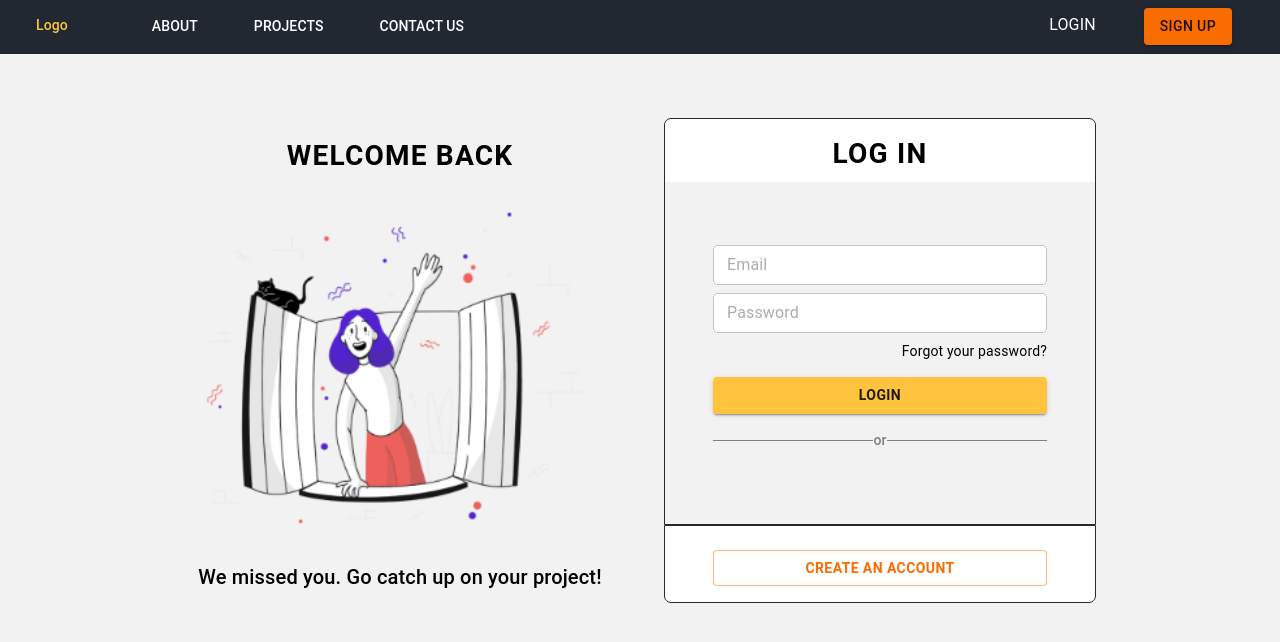
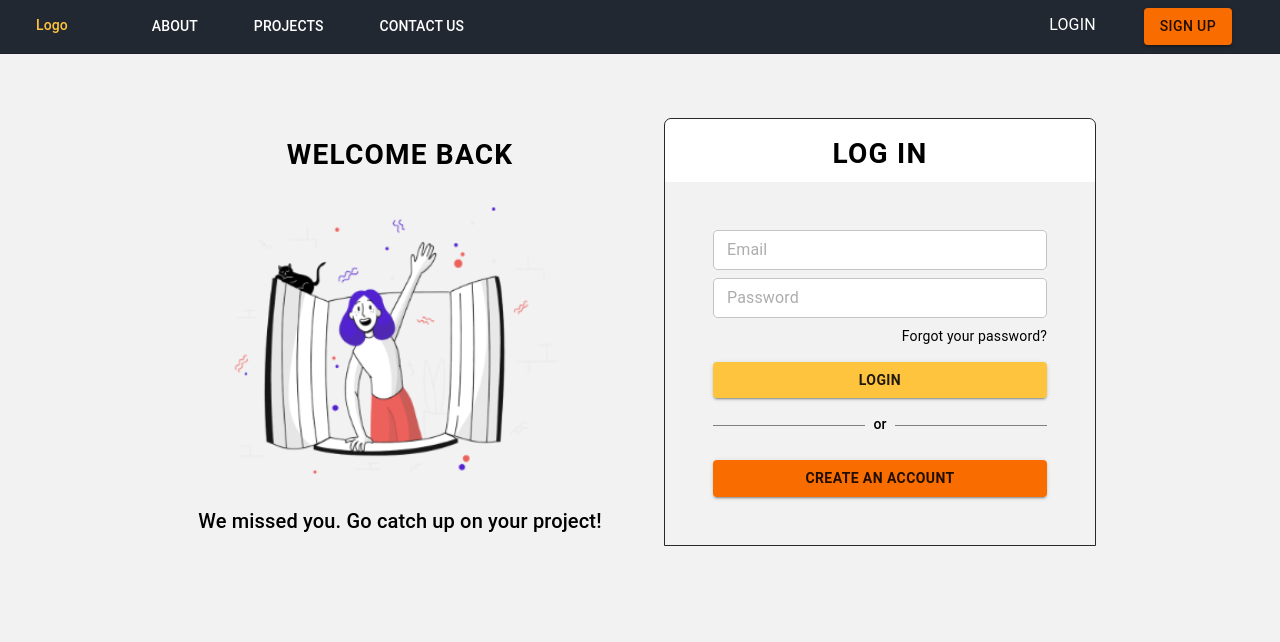
Before and after one commit to CodeAgainstRacism/codeagainstracism.org, a React (Create React App) app in the folder frontend/: page /login in a window 1280 px wide. Shown: the top 642 px of the page. Built offline with nearby package versions, Linux system fonts and the light colour scheme.

Commit message:
Change the UI of Log in page

```diff
--- a/frontend/src/pages/LogIn.jsx
+++ b/frontend/src/pages/LogIn.jsx
@@ -36,7 +36,6 @@ const LoginStyles = makeStyles((theme) => ({
   dividerContainer: {
     display: "flex",
     alignItems: "center",
-    color: "#808080",
     width: "100%",
     padding: theme.spacing(1, 0),
   },
@@ -59,8 +58,8 @@ const LoginStyles = makeStyles((theme) => ({
   imageContainer: {
     display: "flex",
     justifyContent: "center",
-    width: "350px",
-    height: "350px",
+    width: "300px",
+    height: "300px",
   },
   formContainer: {
     width: "100%",
@@ -79,11 +78,11 @@ const LoginStyles = makeStyles((theme) => ({
     borderRadius: "7px 7px 0px 0px",
   },
   formBody: {
-    fontSize: theme.spacing(1.5),
+    ontSize: theme.spacing(1.5),
     minWidth: "350px",
     minHeight: "350px",
     overflow: "auto",
-    padding: theme.spacing(0, 6),
+    padding: theme.spacing(6, 6),
   },
   formFooter: {
     width: "100%",
@@ -199,7 +198,12 @@ export default function LogIn(props) {
                     Log In
                   </Typography>
                 </Grid>
-                <Grid item container className={classes.formBody} spacing={1} direction="column"
+                <Grid
+                  item
+                  container
+                  className={classes.formBody}
+                  spacing={1}
+                  direction="column"
                   justify="center"
                 >
                   {/** Right Grid **/}
@@ -251,7 +255,9 @@ export default function LogIn(props) {
                       color="inherit"
                       underline="none"
                     >
-                      <Typography variant="body2" >Forgot your password?</Typography>
+                      <Typography variant="body2">
+                        Forgot your password?
+                      </Typography>
                     </Link>
                   </Grid>
 
@@ -267,7 +273,6 @@ export default function LogIn(props) {
                     </Button>
                   </Grid>
                   {/**Divider with text "or" in between */}
-
                   <Grid item xs={12}>
                     <Divider
                       dividerContainer={classes.dividerContainer}
@@ -275,34 +280,38 @@ export default function LogIn(props) {
                       theme={theme}
                     />
                   </Grid>
-                </Grid>
-              </Grid>
-              <Container className={classes.formFooter}>
+
+                  <Grid item xs={12}>
                     <Button
                       component={RouterLink}
                       to="/signup"
                       fullWidth={true}
                       color="secondary"
-                  variant="outlined"
+                      variant="contained"
                       className={classes.actionButton}
                     >
                       Create an Account
                     </Button>
-              </Container>
                   </Grid>
                 </Grid>
-
+              </Grid>
+            </Grid>
+          </Grid>
         </Container>
       </main>
-    </React.Fragment >
+    </React.Fragment>
   );
 }
 
 const Divider = (props) => {
+  const { theme } = props;
+
   return (
     <Box className={props.dividerContainer}>
       <Box className={props.dividerBar} />
-      <Typography variant="subtitle2">or</Typography>
+      <Typography variant="subtitle2" style={{ padding: theme.spacing(0, 1) }}>
+        or
+      </Typography>
       <Box className={props.dividerBar} />
     </Box>
   );
```
Lines whose indentation alone changed are shown as unchanged.
